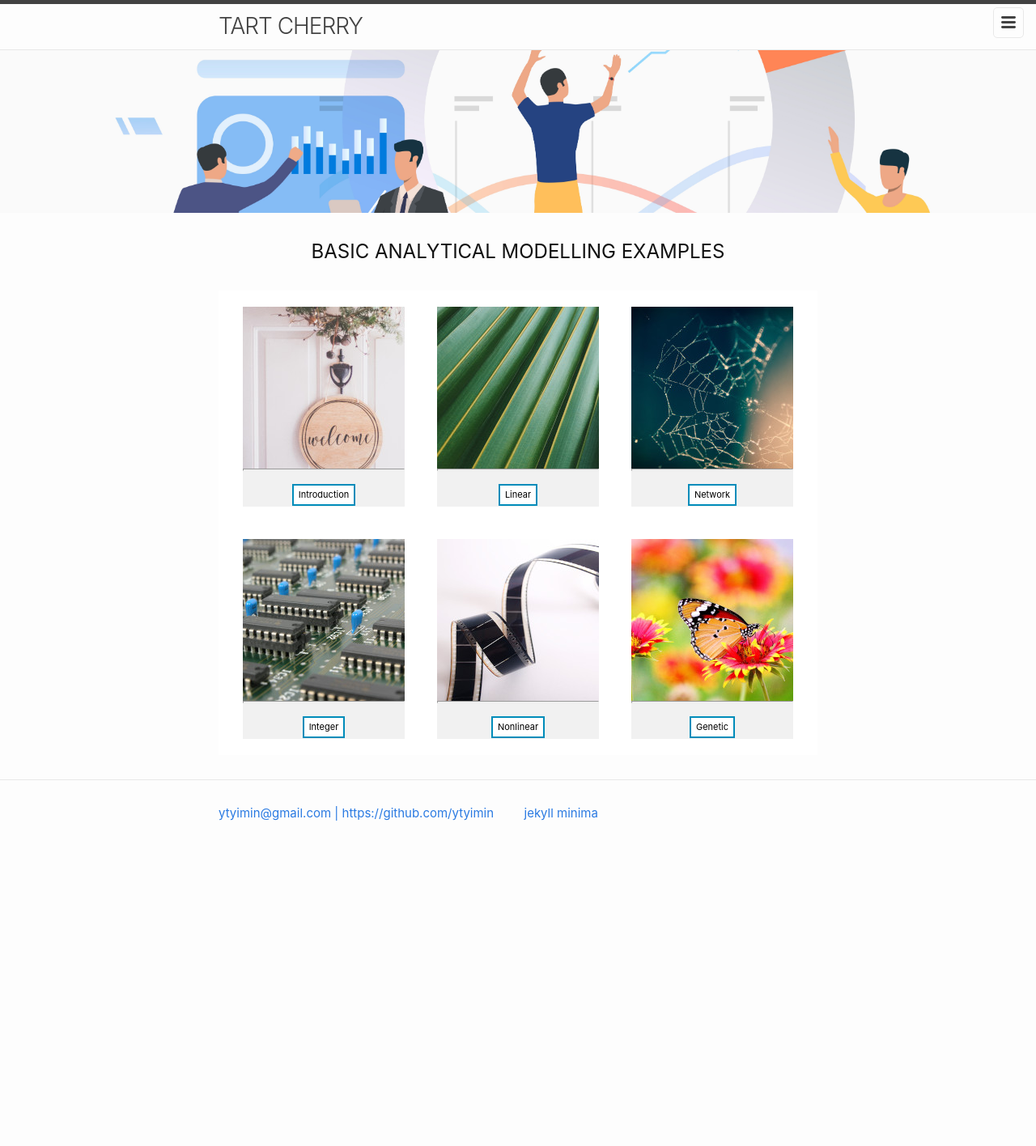
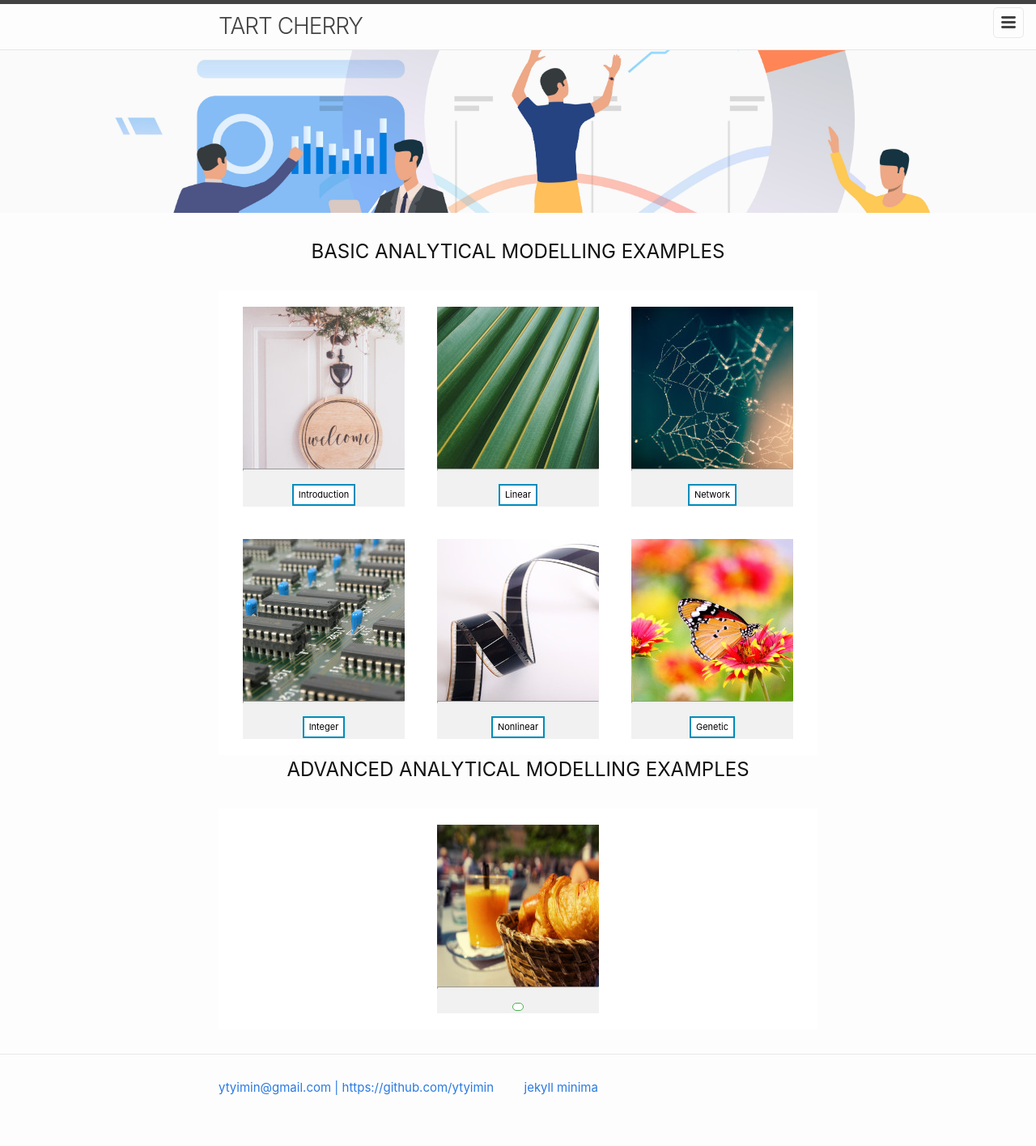
Before and after one commit to ytyimin/tart-cherry, a Jekyll site: the page built from index.markdown, in a window 1280 px wide. Shown: the whole page at 81% size. Built offline with Jekyll 4.4.1, drawn with Linux system fonts in a browser that asks for light colours; before the commit the page ends 1077 px from its top, so only the background shows below that.

Commit message:
Update home.html

```diff
--- a/_layouts/home.html
+++ b/_layouts/home.html
@@ -20,4 +20,17 @@ layout: default
       </div>
     {% endfor %}
   </div>
+
+
+  <h2 class="post-content" style="text-align:center">ADVANCED ANALYTICAL MODELLING EXAMPLES</h2>
+
+  <div class="flex-container-body">
+        <div><img src="{{ site.baseurl }}/assets/image/bistro_new_s.jpg" alt="Cafe Bistro" width="image-head-width" height="image-head-height">
+        <hr style="height:1px">
+        <br>
+        <a class="button button1" href="{{ site.baseurl }}/{{ item.url }}" target="_self" rel="noopener">{{ item.title }}</a>
+      </div>
+  </div>
+
+
 </div>
```
